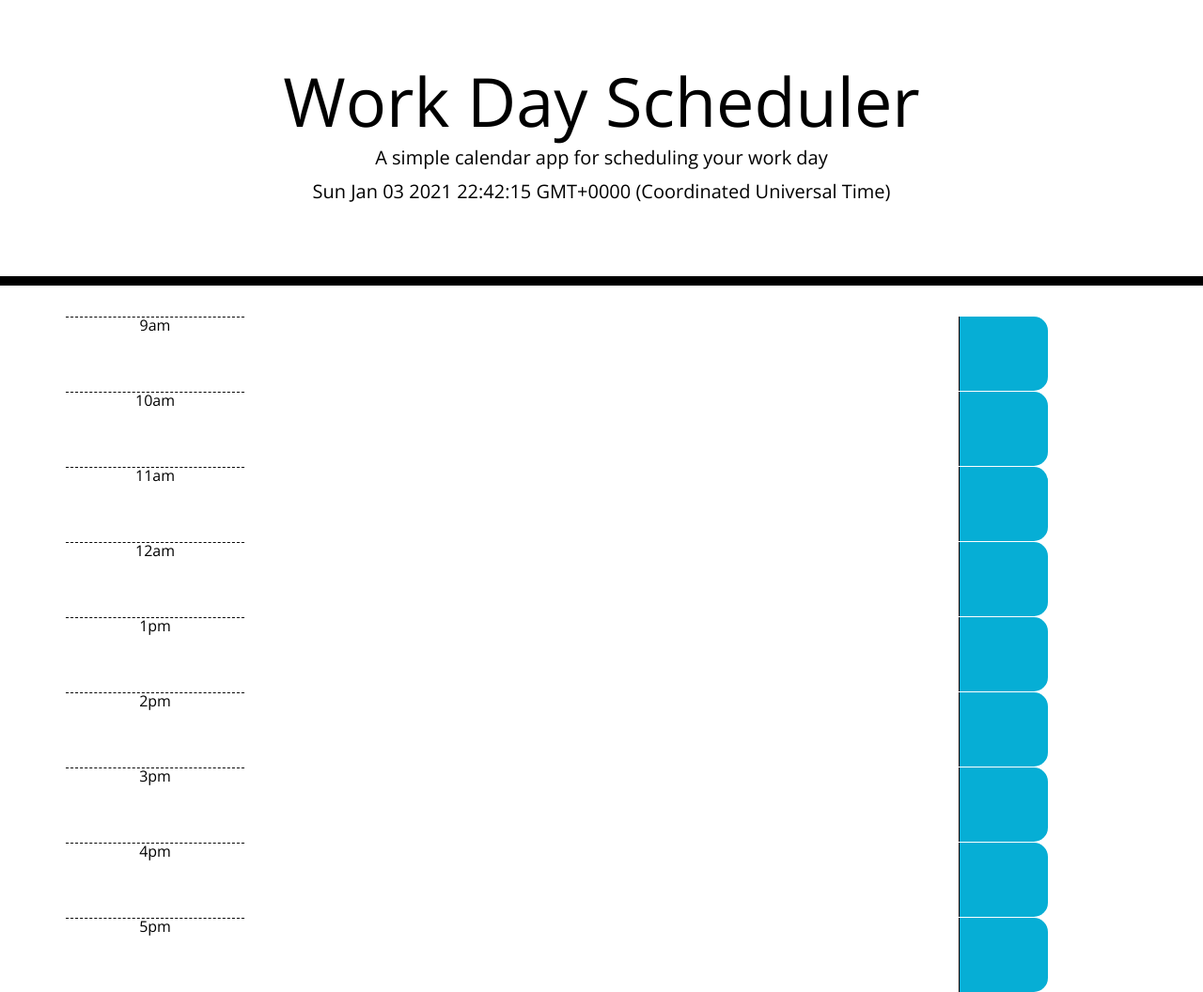
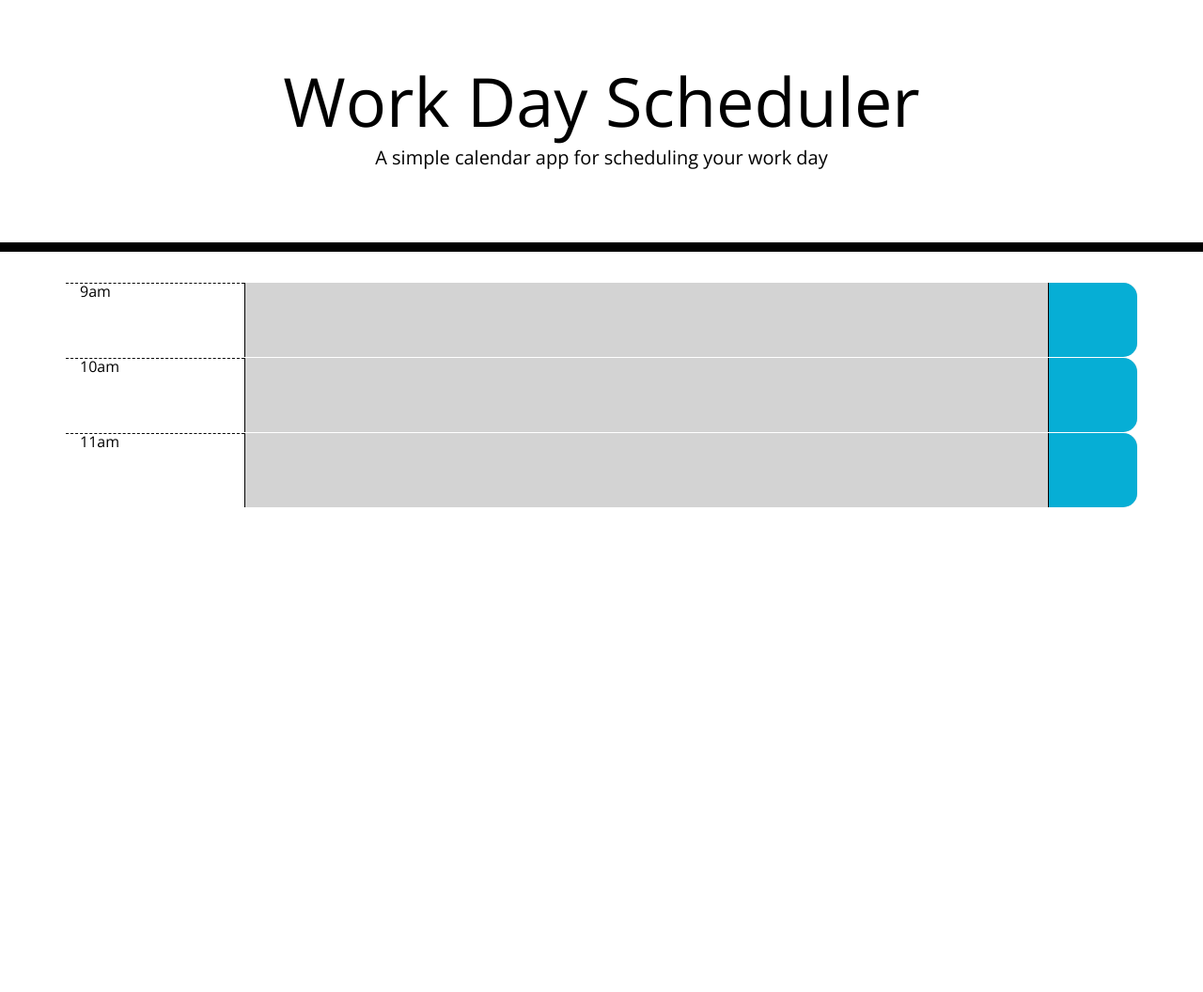
Before and after one commit to ampieschke/work_day_scheduler, a plain HTML site: page index.html in a window 1280 px wide. Shown: the whole page at 94% size. After the commit the page ends 800 px from the top, so only its background shows below. Drawn offline with nearby package versions, Linux system fonts and the light colour scheme.

Commit message:
fixed formatting on rows and assigned them values

```diff
--- a/index.html
+++ b/index.html
@@ -18,82 +18,49 @@
         <h1 class="display-3">Work Day Scheduler</h1>
         <p class="lead">A simple calendar app for scheduling your work day</p>
         <p id="currentDay" class="lead"></p>
+        <p id="demo"></p>
     </header>
     <div class="container">
         <!-- Timeblocks go here -->
-        <row class="row">
+        <row class="row time-block" value="9">
             <div class="col-2 hour">9am</div>
-            <div class="col-8 time-block">
-                <div class=" description"></div>
-            </div>
+            <textarea class="col-9 description"></textarea>
             <div class="col-1 saveBtn"></div>
         </row>
-        <row class="row">
+        <row class="row time-block" value="10">
             <div class="col-2 hour">10am</div>
-            <div class="col-8 time-block">
-                <div class=" description"></div>
-            </div>
+            <textarea class="col-9 description "></textarea>
             <div class="col-1 saveBtn"></div>
         </row>
-        <row class="row">
+        <row class="row time-block" value="11">
             <div class="col-2 hour">11am</div>
-            <div class="col-8 time-block">
-                <div class=" description"></div>
-            </div>
+            <textarea class="col-9 description "></textarea>
             <div class="col-1 saveBtn"></div>
         </row>
-        <row class="row">
-            <div class="col-2 hour">12am</div>
-            <div class="col-8 time-block">
-                <div class=" description"></div>
-            </div>
-            <div class="col-1 saveBtn"></div>
-        </row>
-        <row class="row">
-            <div class="col-2 hour">1pm</div>
-            <div class="col-8 time-block">
-                <div class=" description"></div>
-            </div>
-            <div class="col-1 saveBtn"></div>
-        </row>
-        <row class="row">
-            <div class="col-2 hour">2pm</div>
-            <div class="col-8 time-block">
-                <div class=" description"></div>
-            </div>
-            <div class="col-1 saveBtn"></div>
-        </row>
-        <row class="row">
-            <div class="col-2 hour">3pm</div>
-            <div class="col-8 time-block">
-                <div class=" description"></div>
-            </div>
-            <div class="col-1 saveBtn"></div>
-        </row>
-        <row class="row">
-            <div class="col-2 hour">4pm</div>
-            <div class="col-8 time-block">
-                <div class=" description"></div>
-            </div>
-            <div class="col-1 saveBtn"></div>
-        </row>
-        <row class="row">
-            <div class="col-2 hour">5pm</div>
-            <div class="col-8 time-block">
-                <div class=" description"></div>
-            </div>
-            <div class="col-1 saveBtn"></div>
-        </row>
+
     </div>
-    <script>
+    <script type="text/javascript">
         var d = new Date();
+        var h = d.getHours();
+        var t = document.getElementById("#time-block").value
         document.getElementById("currentDay").innerHTML = d;
+        document.getElementById("demo").innerHTML = d.getHours();
 
-        $(document).ready(function () {
-            $(".time-block").click(function () {
-                alert("The Time Block was clicked.");
-            });
-        });
+
+        if (h == t) {
+            $("#time-block").addClass(present);
+        }
+        else if (h > t) {
+            $("#time-block").addClass(past);
+        }
+        else if (h < t) {
+            $("#time-block").addClass(future);
+        };
+
+
+
+
+
     </script>
 
 
--- a/style.css
+++ b/style.css
@@ -2,7 +2,6 @@ body {
     font-family: 'Open Sans', sans-serif;
     font-size: 16px;
     line-height: 1;
-    text-align: center;
 
   }
 
@@ -28,8 +27,8 @@ body {
   }
 
   .time-block{
-    text-align: center;
     border-radius: 15px;
+    background-color: #d3d3d3;
   }
 
   .row {
```
